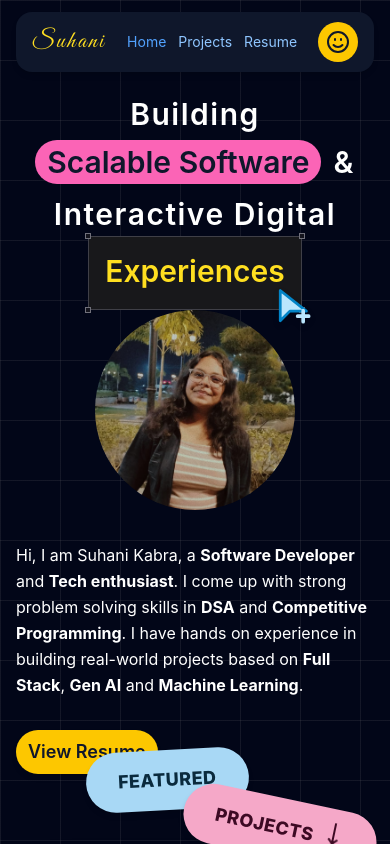
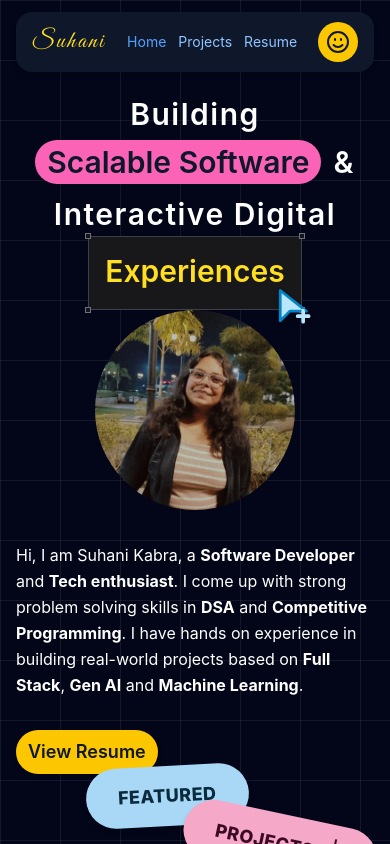
Before and after one commit to Suhanii15/Suhani-Kabra, a React (Vite) app in the folder suhani/: page / in a window 390 px wide. Shown: the top 844 px of the page. Built offline with nearby package versions, Linux system fonts and the light colour scheme.

Commit message:
fixed overlapping of view resume button

```diff
--- a/suhani/src/pages/landingPage.jsx
+++ b/suhani/src/pages/landingPage.jsx
@@ -288,7 +288,7 @@ I have hands on experience in building real-world projects based on <span classN
   onClick={()=>document.getElementById("projects")?.scrollIntoView({behavior : "smooth"})}>
 
     <Badges
-     className="-mt-4 md:-mt-6 mx-auto mr-0 hover:cursor-pointer" />
+     className="lg:-mt-6 mx-auto mr-0 hover:cursor-pointer" />
 
 </motion.div>
 
```
